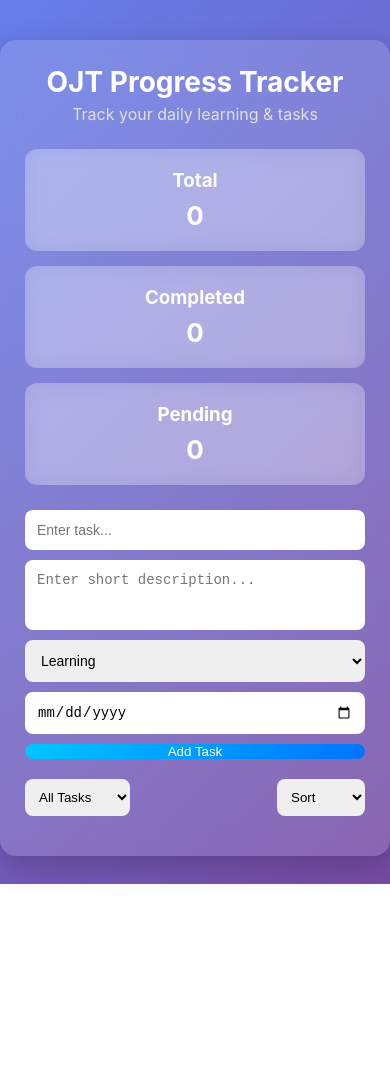
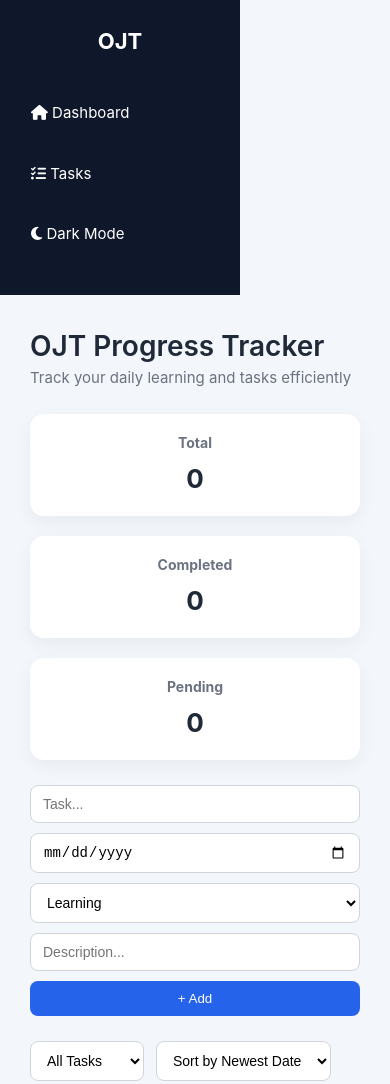
Before and after one commit to Junaid-9969/OJT_Tracker_Management, a plain HTML site: page index.html in a window 390 px wide. Before the commit the page ends 884 px from the top, so only its background shows below. Drawn offline with Linux system fonts and the light colour scheme.

Commit message:
Final OJT Tracker project with UI, filtering, sorting, and README

```diff
--- a/index.html
+++ b/index.html
@@ -3,17 +3,37 @@
 <head>
   <meta charset="UTF-8" />
   <meta name="viewport" content="width=device-width, initial-scale=1.0"/>
-  <title>OJT Tracker</title>
-  <link rel="stylesheet" href="style.css" />
+  <title>OJT Progress Tracker</title>
+
+  <!-- Font Awesome Icons -->
+  <link rel="stylesheet" href="https://cdnjs.cloudflare.com/ajax/libs/font-awesome/6.5.0/css/all.min.css">
+
+  <!-- CSS -->
+  <link rel="stylesheet" href="style.css">
 </head>
+
 <body>
 
+<div class="layout">
+
+  <!-- SIDEBAR -->
+  <aside class="sidebar">
+    <h2>OJT</h2>
+    <ul>
+      <li onclick="showDashboard()"><i class="fas fa-home"></i> Dashboard</li>
+      <li onclick="scrollToTasks()"><i class="fas fa-tasks"></i> Tasks</li>
+      <li onclick="toggleDarkMode()"><i class="fas fa-moon"></i> Dark Mode</li>
+    </ul>
+  </aside>
+
+  <!-- MAIN -->
+  <main class="main">
     <div class="app">
 
       <!-- HEADER -->
       <header>
         <h1>OJT Progress Tracker</h1>
-    <p>Track your daily learning & tasks</p>
+        <p>Track your daily learning and tasks efficiently</p>
       </header>
 
       <!-- DASHBOARD -->
@@ -22,20 +42,24 @@
           <h3>Total</h3>
           <p id="total">0</p>
         </div>
+
         <div class="card">
           <h3>Completed</h3>
           <p id="completed">0</p>
         </div>
+
         <div class="card">
           <h3>Pending</h3>
           <p id="pending">0</p>
         </div>
       </section>
 
-  <!-- FORM -->
-  <form id="taskForm" class="form">
-    <input type="text" id="title" placeholder="Enter task..." required />
-    <textarea id="description" placeholder="Enter short description..."></textarea>
+      <!-- 🔥 TOOLBAR (ADD TASK) -->
+      <form id="taskForm" class="toolbar">
+
+        <input type="text" id="title" placeholder="Task..." required>
+
+        <input type="date" id="date" required>
 
         <select id="category">
           <option>Learning</option>
@@ -43,11 +67,15 @@
           <option>Debugging</option>
         </select>
 
-    <input type="date" id="date" required />
-    <button type="submit">Add Task</button>
+        <input type="text" id="description" class="desc" placeholder="Description...">
+
+        <button type="submit">+ Add</button>
+
       </form>
 
+      <!-- 🔥 FILTER + SORT -->
       <div class="controls">
+
         <select id="filter">
           <option value="all">All Tasks</option>
           <option value="completed">Completed</option>
@@ -55,16 +83,23 @@
         </select>
 
         <select id="sort">
-    <option value="none">Sort</option>
-    <option value="date">By Date</option>
+          <option value="newest">Sort by Newest Date</option>
+          <option value="oldest">Sort by Oldest Date</option>
+          <option value="az">Sort A-Z</option>
         </select>
+
       </div>
 
       <!-- TASK LIST -->
       <section id="taskList" class="task-list"></section>
 
     </div>
+  </main>
 
+</div>
+
+<!-- JS -->
 <script src="script.js"></script>
+
 </body>
 </html>
--- a/script.js
+++ b/script.js
@@ -3,63 +3,71 @@ const taskList = document.getElementById("taskList");
 
 let tasks = JSON.parse(localStorage.getItem("tasks")) || [];
 
-// Add task
+/* ================= ADD TASK ================= */
 form.addEventListener("submit", function (e) {
   e.preventDefault();
 
   const title = document.getElementById("title").value;
+  const description = document.getElementById("description").value;
   const category = document.getElementById("category").value;
   const date = document.getElementById("date").value;
-  const description = document.getElementById("description").value;
 
-  const newTask = {
+  tasks.push({
     id: Date.now(),
     title,
     description,
     category,
     date,
     status: "pending"
-};
+  });
 
-  tasks.push(newTask);
   saveAndRender();
   form.reset();
 });
 
-// Render
+/* ================= RENDER TASKS ================= */
 function renderTasks() {
-  const filter = document.getElementById("filter").value;
-  const sort = document.getElementById("sort").value;
+  const filterEl = document.getElementById("filter");
+  const sortEl = document.getElementById("sort");
 
-  let filteredTasks = [...tasks];
+  const filter = filterEl ? filterEl.value : "all";
+  const sort = sortEl ? sortEl.value : "newest";
 
-  // FILTER
-  if (filter !== "all") {
-    filteredTasks = filteredTasks.filter(t => t.status === filter);
+  let filtered = [...tasks];
+
+  /* FILTER */
+  if (filter === "completed") {
+    filtered = filtered.filter(t => t.status === "completed");
+  } else if (filter === "pending") {
+    filtered = filtered.filter(t => t.status === "pending");
   }
 
-  // SORT
-  if (sort === "date") {
-    filteredTasks.sort((a, b) => new Date(a.date) - new Date(b.date));
+  /* SORT BY DATE */
+  if (sort === "newest") {
+    filtered.sort((a, b) => new Date(b.date) - new Date(a.date));
+  } else if (sort === "oldest") {
+    filtered.sort((a, b) => new Date(a.date) - new Date(b.date));
+  } else if (sort === "az") {
+    filtered.sort((a, b) => a.title.localeCompare(b.title));
   }
 
   taskList.innerHTML = "";
 
-  filteredTasks.forEach(task => {
+  filtered.forEach(task => {
     const div = document.createElement("div");
-    div.className = "task";
+    div.className = `task ${task.status === "completed" ? "completed" : ""}`;
+
     div.innerHTML = `
-
-   <div class="task-info ${task.status === "completed" ? "completed" : ""}">
+      <div class="task-info">
         <strong>${task.title}</strong>
         <small>${task.description || ""}</small>
         <small>${task.category} | ${task.date}</small>
       </div>
 
       <div class="actions">
-    <button onclick="editTask(${task.id})">✏️</button>
-    <button class="complete" onclick="toggleTask(${task.id})">✔</button>
-    <button class="delete" onclick="deleteTask(${task.id})">✖</button>
+        <button onclick="editTask(${task.id})"><i class="fas fa-edit"></i></button>
+        <button onclick="toggleTask(${task.id})"><i class="fas fa-check"></i></button>
+        <button onclick="deleteTask(${task.id})"><i class="fas fa-trash"></i></button>
       </div>
     `;
 
@@ -69,40 +77,26 @@ function renderTasks() {
   updateSummary();
 }
 
-// Toggle
+/* ================= TOGGLE STATUS ================= */
 function toggleTask(id) {
   tasks = tasks.map(task =>
     task.id === id
       ? { ...task, status: task.status === "pending" ? "completed" : "pending" }
       : task
   );
+
   saveAndRender();
 }
-// Delete
+
+/* ================= DELETE ================= */
 function deleteTask(id) {
-  if (!confirm("Are you sure you want to delete this task?")) return;
+  if (!confirm("Delete this task?")) return;
 
-  tasks = tasks.filter(t => t.id !== id);
+  tasks = tasks.filter(task => task.id !== id);
   saveAndRender();
-  showToast("Task deleted");
 }
 
-// Summary
-function updateSummary() {
-  const total = tasks.length;
-  const completed = tasks.filter(t => t.status === "completed").length;
-  const pending = total - completed;
-
-  document.getElementById("total").textContent = total;
-  document.getElementById("completed").textContent = completed;
-  document.getElementById("pending").textContent = pending;
-}
-
-// Save + Render
-function saveAndRender() {
-  localStorage.setItem("tasks", JSON.stringify(tasks));
-  renderTasks();
-}
+/* ================= EDIT ================= */
 function editTask(id) {
   const task = tasks.find(t => t.id === id);
 
@@ -115,25 +109,45 @@ function editTask(id) {
   task.description = newDesc;
 
   saveAndRender();
-  showToast("Task updated");
 }
- function showToast(message) {
-  const toast = document.createElement("div");
-  toast.className = "toast";
-  toast.textContent = message;
 
-  document.body.appendChild(toast);
+/* ================= SUMMARY ================= */
+function updateSummary() {
+  document.getElementById("total").textContent = tasks.length;
+  document.getElementById("completed").textContent =
+    tasks.filter(t => t.status === "completed").length;
+  document.getElementById("pending").textContent =
+    tasks.filter(t => t.status === "pending").length;
+}
 
-  setTimeout(() => {
-    toast.classList.add("show");
-  }, 100);
+/* ================= SAVE ================= */
+function saveAndRender() {
+  localStorage.setItem("tasks", JSON.stringify(tasks));
+  renderTasks();
+}
 
-  setTimeout(() => {
-    toast.remove();
-  }, 2000);
+/* ================= DARK MODE ================= */
+function toggleDarkMode() {
+  document.body.classList.toggle("dark");
 }
-showToast("Task added");
-// Init
+
+/* ================= SIDEBAR ================= */
+function showDashboard() {
+  window.scrollTo({ top: 0, behavior: "smooth" });
+}
+
+function scrollToTasks() {
+  document.getElementById("taskList").scrollIntoView({
+    behavior: "smooth"
+  });
+}
+
+/* ================= EVENT LISTENERS ================= */
+const filterEl = document.getElementById("filter");
+const sortEl = document.getElementById("sort");
+
+if (filterEl) filterEl.addEventListener("change", renderTasks);
+if (sortEl) sortEl.addEventListener("change", renderTasks);
+
+/* ================= INIT ================= */
 renderTasks();
-document.getElementById("filter").addEventListener("change", renderTasks);
-document.getElementById("sort").addEventListener("change", renderTasks);
--- a/style.css
+++ b/style.css
@@ -7,215 +7,262 @@
 
 body {
   font-family: "Inter", "Segoe UI", sans-serif;
-  background: linear-gradient(135deg, #667eea, #764ba2);
-  min-height: 100vh;
-  color: #333;
+  background: #f3f6fb;
+  color: #1f2937;
+  font-size: 16px;
+  line-height: 1.5;
 }
 
-/* MAIN CONTAINER */
+/* LAYOUT */
+.layout {
+  display: flex;
+  min-height: 100vh;
+}
+
+/* SIDEBAR */
+.sidebar {
+  width: 240px;
+  background: #0f172a;
+  color: white;
+  padding: 25px 15px;
+}
+
+.sidebar h2 {
+  text-align: center;
+  margin-bottom: 30px;
+  font-size: 22px;
+}
+
+.sidebar ul {
+  list-style: none;
+}
+
+.sidebar li {
+  padding: 14px 16px;
+  border-radius: 10px;
+  margin-bottom: 10px;
+  cursor: pointer;
+  font-size: 15px;
+  transition: 0.2s;
+}
+
+.sidebar li:hover {
+  background: #1e293b;
+}
+
+/* MAIN */
+.main {
+  flex: 1;
+  padding: 30px;
+}
+
 .app {
   max-width: 1000px;
-  margin: 40px auto;
-  padding: 25px;
-  border-radius: 16px;
-  backdrop-filter: blur(12px);
-  background: rgba(255, 255, 255, 0.15);
-  box-shadow: 0 10px 30px rgba(0,0,0,0.2);
+  margin: auto;
 }
 
 /* HEADER */
 header {
-  text-align: center;
   margin-bottom: 25px;
 }
 
 header h1 {
-  color: white;
   font-size: 28px;
-  margin-bottom: 5px;
+  font-weight: 600;
 }
 
 header p {
-  color: #e0e0e0;
+  font-size: 15px;
+  color: #6b7280;
 }
 
 /* DASHBOARD */
 .dashboard {
   display: flex;
-  gap: 15px;
+  gap: 20px;
   margin-bottom: 25px;
 }
 
 .card {
   flex: 1;
-  background: rgba(255,255,255,0.25);
-  padding: 20px;
-  border-radius: 12px;
+  background: white;
+  padding: 18px;
+  border-radius: 14px;
   text-align: center;
-  backdrop-filter: blur(10px);
-  transition: 0.3s;
-}
-
-.card:hover {
-  transform: translateY(-5px);
-  background: rgba(255,255,255,0.35);
+  box-shadow: 0 6px 18px rgba(0,0,0,0.05);
 }
 
 .card h3 {
-  color: #fff;
-  margin-bottom: 8px;
+  font-size: 14px;
+  color: #6b7280;
 }
 
 .card p {
   font-size: 26px;
   font-weight: bold;
-  color: #fff;
+  margin-top: 6px;
 }
 
-/* FORM */
-.form {
-  display: grid;
-  grid-template-columns: 1fr 1fr 1fr auto;
+/* 🔥 TOOLBAR (FORM + FILTER COMBINED) */
+.toolbar {
+  display: flex;
+  flex-wrap: wrap;
   gap: 10px;
-  margin-bottom: 20px;
+  margin-bottom: 25px;
+  align-items: center;
 }
 
-.form input,
-.form select,
-.form textarea {
-  padding: 12px;
+/* INPUTS */
+.toolbar input,
+.toolbar select {
+  padding: 10px 12px;
   border-radius: 8px;
-  border: none;
-  outline: none;
+  border: 1px solid #d1d5db;
   font-size: 14px;
+  background: white;
 }
 
-textarea {
-  grid-column: span 3;
-  resize: none;
-  height: 70px;
+/* DESCRIPTION FIELD */
+.toolbar .desc {
+  flex: 2;
 }
 
 /* BUTTON */
-.form button {
-  background: linear-gradient(135deg, #00c6ff, #0072ff);
+.toolbar button {
+  background: #2563eb;
   color: white;
   border: none;
+  padding: 10px 16px;
   border-radius: 8px;
   cursor: pointer;
-  transition: 0.3s;
+  transition: 0.2s;
 }
 
-.form button:hover {
-  transform: scale(1.05);
-}
-
-/* CONTROLS */
-.controls {
-  display: flex;
-  justify-content: space-between;
-  margin-bottom: 15px;
-}
-
-.controls select {
-  padding: 10px;
-  border-radius: 8px;
-  border: none;
+.toolbar button:hover {
+  background: #1d4ed8;
 }
 
 /* TASK LIST */
 .task-list {
   display: flex;
   flex-direction: column;
-  gap: 12px;
+  gap: 14px;
 }
 
 /* TASK CARD */
 .task {
-  background: rgba(255,255,255,0.9);
-  padding: 15px;
-  border-radius: 12px;
+  background: white;
+  padding: 14px 16px;
+  border-radius: 10px;
   display: flex;
   justify-content: space-between;
   align-items: center;
-  transition: 0.3s;
-  box-shadow: 0 4px 10px rgba(0,0,0,0.1);
+  border-left: 4px solid #2563eb;
+  transition: 0.2s;
 }
 
 .task:hover {
-  transform: translateY(-3px);
+  background: #f9fafb;
+}
+
+.task.completed {
+  border-left-color: #10b981;
+  opacity: 0.7;
 }
 
 /* TASK INFO */
+.task-info {
+  max-width: 70%;
+}
+
 .task-info strong {
-  font-size: 16px;
+  font-size: 15px;
 }
 
 .task-info small {
   display: block;
-  color: #666;
-  margin-top: 3px;
-}
-
-/* COMPLETED */
-.completed {
-  text-decoration: line-through;
-  opacity: 0.6;
+  font-size: 13px;
+  color: #6b7280;
 }
 
 /* ACTION BUTTONS */
+.actions {
+  display: flex;
+  gap: 6px;
+}
+
 .actions button {
-  margin-left: 6px;
-  padding: 6px 10px;
-  border-radius: 6px;
+  padding: 7px 9px;
   border: none;
+  border-radius: 8px;
   cursor: pointer;
+  background: #f1f5f9;
   transition: 0.2s;
 }
 
-/* BUTTON COLORS */
-.complete {
-  background: #28a745;
+.actions button:hover {
+  background: #e2e8f0;
+}
+
+/* ICON COLORS */
+.actions .fa-check { color: #10b981; }
+.actions .fa-trash { color: #ef4444; }
+.actions .fa-edit { color: #3b82f6; }
+
+/* DARK MODE */
+.dark {
+  background: #0f172a;
+}
+
+.dark .card,
+.dark .task,
+.dark .toolbar input,
+.dark .toolbar select {
+  background: #1e293b;
   color: white;
 }
 
-.delete {
-  background: #dc3545;
-  color: white;
-}
-
-.actions button:hover {
-  transform: scale(1.1);
-}
-
-/* TOAST */
-.toast {
-  position: fixed;
-  bottom: 25px;
-  right: 25px;
-  background: rgba(0,0,0,0.8);
-  color: white;
-  padding: 12px 18px;
-  border-radius: 8px;
-  opacity: 0;
-  transition: 0.5s;
-}
-
-.toast.show {
-  opacity: 1;
+.dark input,
+.dark select {
+  border: 1px solid #334155;
 }
 
 /* RESPONSIVE */
 @media (max-width: 768px) {
-  .form {
-    grid-template-columns: 1fr;
-  }
-
-  textarea {
-    grid-column: span 1;
+  .layout {
+    flex-direction: column;
   }
 
   .dashboard {
     flex-direction: column;
   }
+
+  .toolbar {
+    flex-direction: column;
+    align-items: stretch;
+  }
+
+  .toolbar .desc {
+    flex: 1;
+  }
 }
+
+/* CONTROLS (FILTER + SORT) */
+.controls {
+  display: flex;
+  gap: 12px;
+  margin-bottom: 20px;
+}
+
+.controls select {
+  padding: 10px 12px;
+  border-radius: 8px;
+  border: 1px solid #d1d5db;
+  font-size: 14px;
+  background: white;
+  cursor: pointer;
+}
+
+.controls select:hover {
+  border-color: #2563eb;
+}
```
Also changed, not shown: 1 other file. Lines whose indentation alone changed are shown as unchanged.
